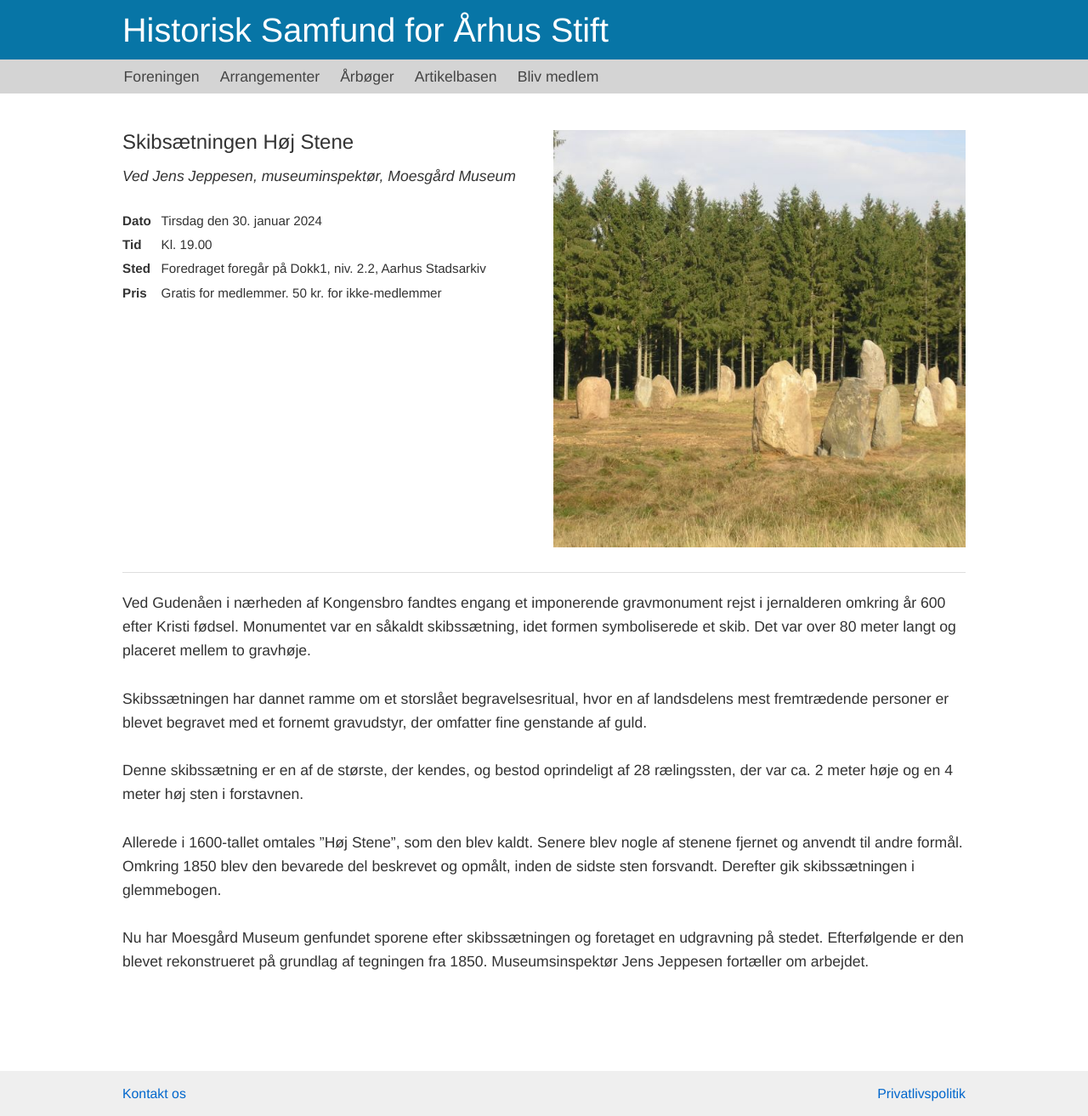
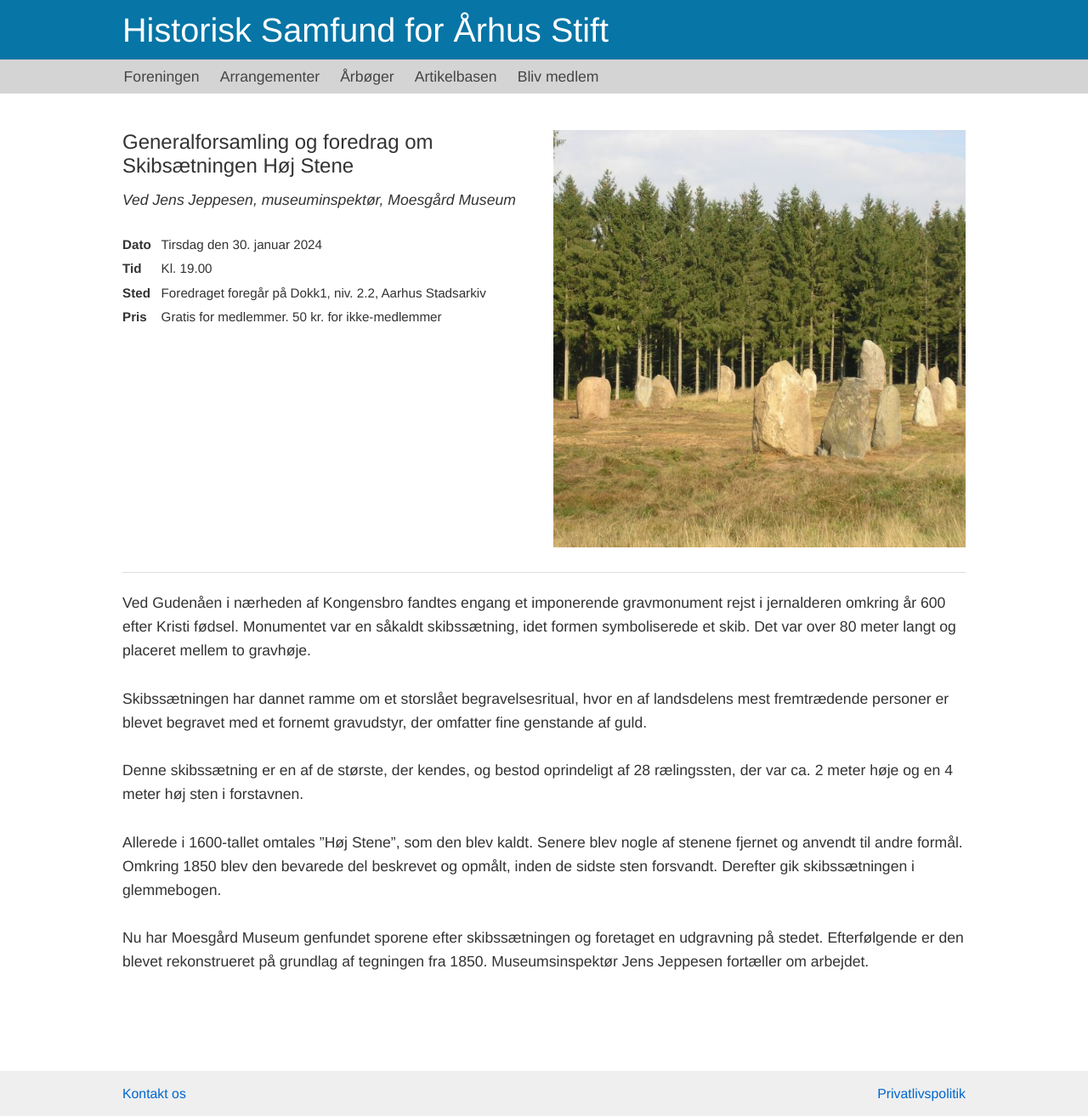
Before and after one commit to guldhorn/historisk-samfund, a Jekyll site: the page built from arrangementer/2024-01-30-skibsaetning-hoej-stene.md, in a window 1280 px wide. Shown: the whole page at 85% size. Built offline with Jekyll 4.4.1, drawn with Linux system fonts in a browser that asks for light colours.

Commit message:
Update arrangements.yaml

```diff
--- a/_data/arrangements.yaml
+++ b/_data/arrangements.yaml
@@ -16,7 +16,7 @@
 - page_url: /arrangementer/2024-01-30-skibsaetning-hoej-stene
   image_url: /assets/Høje Stene_arrangementsside.jpg
   image_alt: Foredrag om skibsætningen Høj Stene
-  title: Skibsætningen Høj Stene
+  title: Generalforsamling og foredrag om Skibsætningen Høj Stene
   presenter: Ved Jens Jeppesen, museuminspektør, Moesgård Museum
   location: Foredraget foregår på Dokk1, niv. 2.2, Aarhus Stadsarkiv
   date: Tirsdag den 30. januar 2024
```
